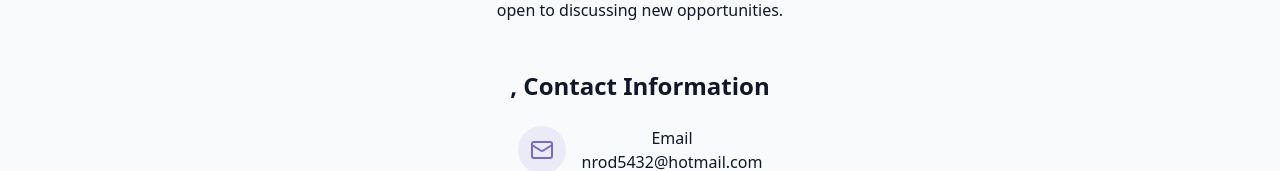
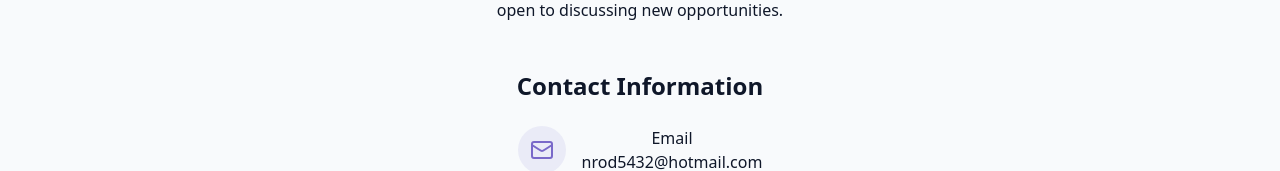
Before and after one commit to nohh-a/portfolio, a React (Vite) app: page / in a window 1280 px wide. Shown: the part 3192-3363 px from the top of the page. Built offline with nearby package versions, Linux system fonts and the light colour scheme.

Commit message:
Fix typo ContactSection

```diff
--- a/src/components/ContactsSection.jsx
+++ b/src/components/ContactsSection.jsx
@@ -37,7 +37,7 @@ export const ContactSection = () => {
           <div className="space-y-16">
             <h3 className="text-2xl font-semibold mb-6">
               {" "}
-              , Contact Information
+              Contact Information
             </h3>
             <div className="space-y-6 flex flex-col items-center">
               <div className="flex space-x-4">
```
